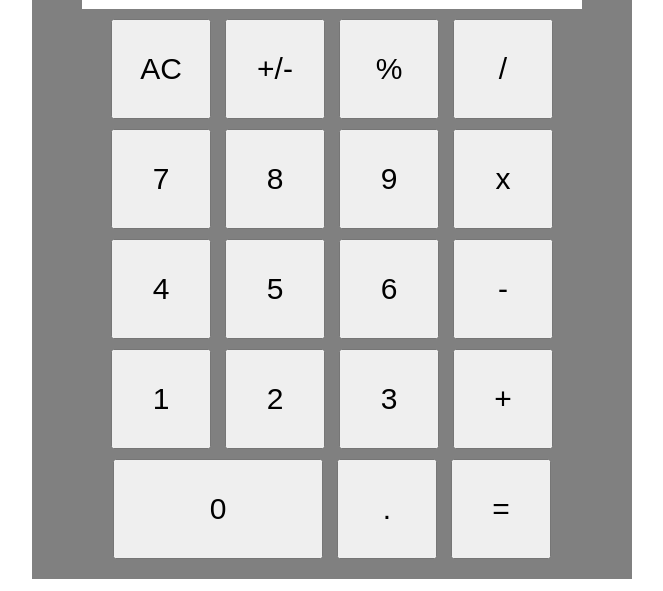
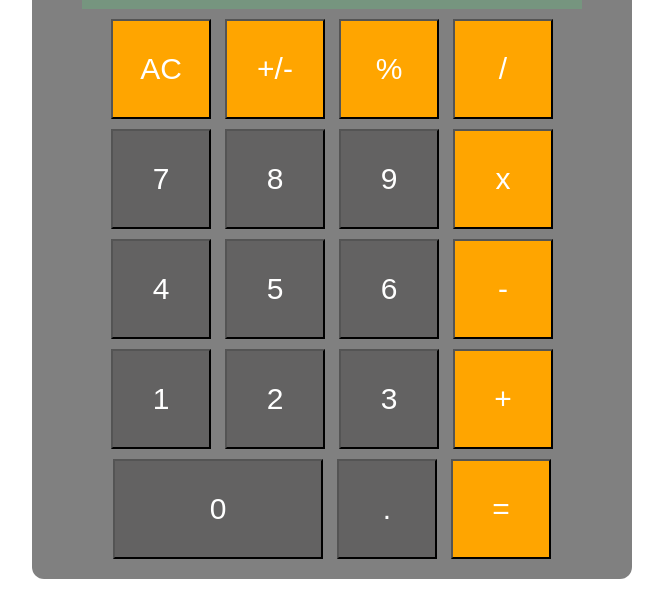
Before and after one commit to MadPaco/calculator, a plain HTML site: page index.html in a window 1280 px wide. Shown: the part 209-800 px from the top of the page, without its empty margins (308-971 px from the left). Drawn offline with Linux system fonts and the light colour scheme.

Commit message:
Add more styling
Added some styling so the calculator doesn't look as dry
Ready to implement functionality

```diff
--- a/index.html
+++ b/index.html
@@ -18,33 +18,33 @@
             </div>
             <div class="interface">
                 <div class="row">
-                    <button>AC</button>
-                    <button>+/-</button>
-                    <button>%</button>
-                    <button>/</button>
+                    <button class="orangeButton">AC</button>
+                    <button class="orangeButton">+/-</button>
+                    <button class="orangeButton">%</button>
+                    <button class="orangeButton">/</button>
                 </div>
                 <div class="row">
-                    <button>7</button>
-                    <button>8</button>
-                    <button>9</button>
-                    <button>x</button>
+                    <button class="greyButton">7</button>
+                    <button class="greyButton">8</button>
+                    <button class="greyButton">9</button>
+                    <button class="orangeButton">x</button>
                 </div>
                 <div class="row">
-                    <button>4</button>
-                    <button>5</button>
-                    <button>6</button>
-                    <button>-</button>
+                    <button class="greyButton">4</button>
+                    <button class="greyButton">5</button>
+                    <button class="greyButton">6</button>
+                    <button class="orangeButton">-</button>
                 </div>
                 <div class="row">
-                    <button>1</button>
-                    <button>2</button>
-                    <button>3</button>
-                    <button>+</button>
+                    <button class="greyButton">1</button>
+                    <button class="greyButton">2</button>
+                    <button class="greyButton">3</button>
+                    <button class="orangeButton">+</button>
                 </div>
                 <div class="row">
-                    <button id='zero'>0</button>
-                    <button>.</button>
-                    <button>=</button>
+                    <button id='zero' class="greyButton">0</button>
+                    <button class="greyButton">.</button>
+                    <button class="orangeButton">=</button>
                 </div>
             </div>
 
--- a/styles.css
+++ b/styles.css
@@ -11,14 +11,16 @@
     height:600px;
     width: 500px;
     padding: 50px;
+    border-radius: 12px;
 }
 
 .display{
-    background-color: white;
+    background-color: rgb(118, 149, 127);
     height: 80px;
     width: 500px;
     display: flex;
     justify-content: flex-end;
+    background-color: ;
 }
 
 .number{
@@ -41,6 +43,15 @@ button{
     width: 100px;
     margin: 5px;
     font-size: 30px;
+    color: white;
+}
+
+.greyButton{
+    background-color: rgb(99, 98, 98);
+}
+
+.orangeButton{
+    background-color: orange;
 }
 
 #zero{
```
